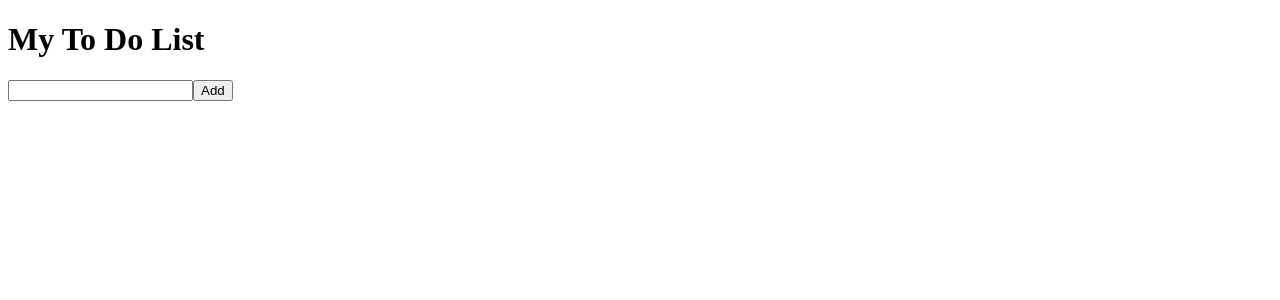
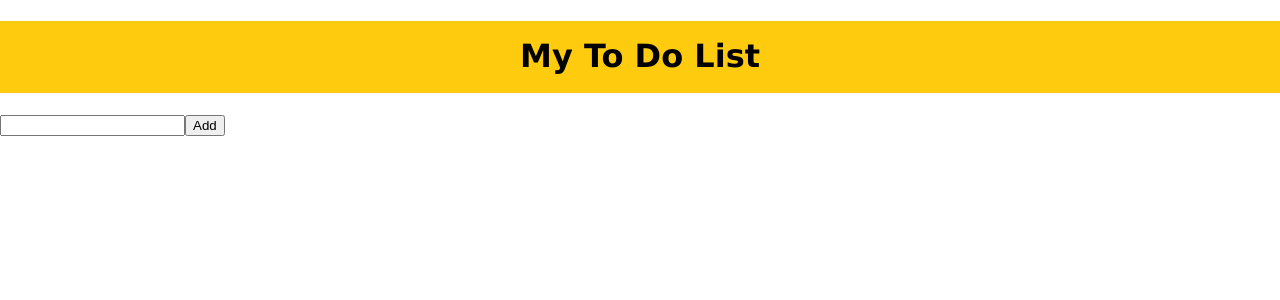
Before and after one commit to keshavnagar/to-do-app, a React (Vite) app: page / in a window 1280 px wide. Shown: the top 300 px of the page. Built offline with nearby package versions, Linux system fonts and the light colour scheme.

Commit message:
add header.module.css file in header component to design it and add design in app.css and apply to remove margin and add some font family changes in whole body of app.jsx

```diff
--- a/src/App.css
+++ b/src/App.css
@@ -0,0 +1,4 @@
+body{
+    margin: 0;
+    font-family: Verdana, Geneva, Tahoma, sans-serif;
+}
--- a/src/App.jsx
+++ b/src/App.jsx
@@ -1,5 +1,6 @@
 import Todo from "./components/Todo";
 import Header from "./components/Header";
+import './App.css'
 const App = () => {
   return (
     <>
--- a/src/components/Header.jsx
+++ b/src/components/Header.jsx
@@ -1,7 +1,8 @@
+import styles from './header.module.css';
 const Header = () => {
   return (
-    <>
-      <h1>My To Do List</h1>
+    < >
+      <h1 className={styles.header}>My To Do List</h1>
     </>
   );
 };
--- /dev/null
+++ b/src/components/header.module.css
@@ -0,0 +1,6 @@
+.header{
+    background-color: rgb(255, 203, 15);
+    text-align: center;
+    height: 2.5rem;
+    padding: 1rem;
+}
```
